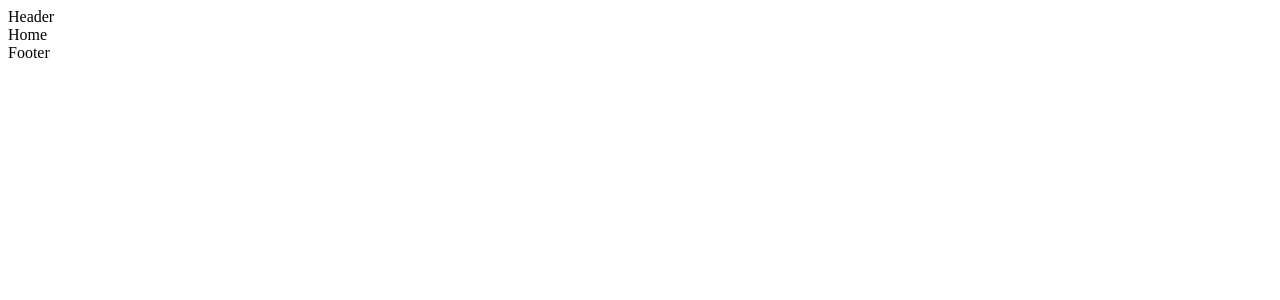
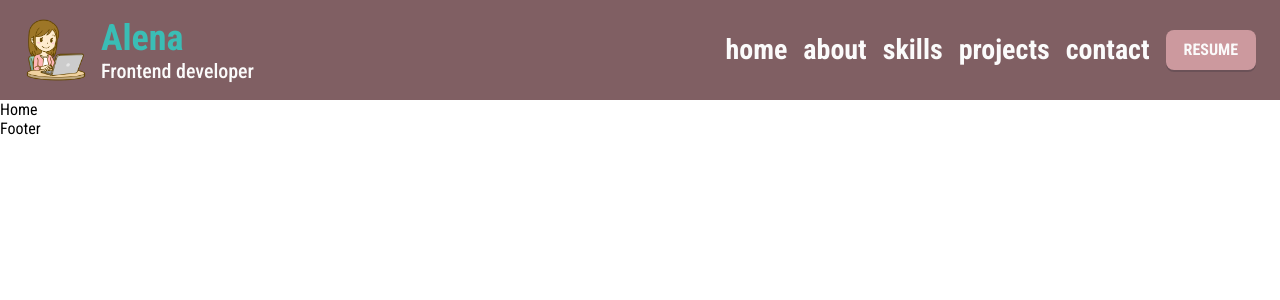
Before and after one commit to AlenaGM/portfolio, a React (Create React App) app: page / in a window 1280 px wide. Shown: the top 300 px of the page. Built offline with nearby package versions, Linux system fonts and the light colour scheme.

Commit message:
upd navbar

```diff
--- a/src/App.js
+++ b/src/App.js
@@ -1,4 +1,5 @@
 import { BrowserRouter, Routes, Route } from "react-router-dom";
+import "./App.scss";
 
 import {
   AboutPage,
@@ -21,6 +22,7 @@ function App() {
         <main className="main">
           <Routes>
             <Route path="/" element={<HomePage />} />
+            <Route path="/home" element={<HomePage />} />
             <Route path="/about" element={<AboutPage />} />
             <Route path="/skills" element={<SkillsPage />} />
             <Route path="/projects" element={<ProjectsPage />} />
--- /dev/null
+++ b/src/assets/styles/buttons.scss
@@ -0,0 +1,18 @@
+@import "./variables";
+
+.button {
+  color: $text-status;
+  font-size: 16px;
+  text-align: center;
+  text-transform: uppercase;
+  padding: 4px 18px;
+  background-color: $btn;
+  border: none;
+  border-radius: 8px;
+  box-shadow: 0 2px 0 #23262f3b;
+  cursor: pointer;
+  &:hover {
+    background-color: $btn-hover;
+    transform: translateY(-3px);
+  }
+}
--- /dev/null
+++ b/src/assets/styles/style.scss
@@ -0,0 +1,56 @@
+@import "./variables";
+@import "./buttons";
+@import url("https://fonts.googleapis.com/css2?family=Roboto+Condensed:wght@400;500;700&display=swap");
+
+body {
+  min-width: 300px;
+}
+
+#root {
+  min-height: 100vh;
+}
+
+* {
+  font-family: "Roboto Condensed", sans-serif;
+  margin: 0;
+  padding: 0;
+  box-sizing: border-box;
+}
+
+ul,
+li,
+dl {
+  list-style-type: none;
+  margin: 0;
+  padding: 0;
+}
+
+h1,
+h2,
+h3,
+h4,
+h5,
+h6 {
+  margin: 0;
+}
+
+a {
+  text-decoration: none;
+  color: inherit;
+  display: inline-block;
+  &:hover {
+    text-decoration: none;
+    color: inherit;
+  }
+}
+
+p {
+  margin: 0;
+  padding: 0;
+}
+
+input::-webkit-outer-spin-button,
+input::-webkit-inner-spin-button {
+  -webkit-appearance: none;
+  margin: 0;
+}
--- a/src/assets/styles/variables.scss
+++ b/src/assets/styles/variables.scss
@@ -0,0 +1,23 @@
+$text-main: #4f4f4f;
+$text-second: #bdbdbd;
+$text-status: #fbfbfb;
+$text-color: #3abdb5;
+
+$bg: #efdbddbf;
+$bg-header: #805f63;
+
+$table-bg: #fff8f9;
+$table-border: #cc999e;
+
+$row-hover: #fcf1f3;
+$row-edit: #ffe5e8;
+$row-border: #e5acb1;
+
+$success: rgb(83, 193, 130);
+$warning: rgb(255, 176, 105);
+$error: rgb(251, 117, 117);
+$info: rgb(76, 144, 235);
+
+$btn: #cc999e;
+$btn-hover: #e5acb1;
+$btn-press: #ffd9dc;
--- a/src/components/header/Header.js
+++ b/src/components/header/Header.js
@@ -1,9 +1,51 @@
+import React, { useState } from "react";
+import { Link, NavLink } from "react-router-dom";
+
+import logo from "../../assets/images/logo.png";
+
 import "./header.scss";
 
-import React from "react";
+const Header = () => {
+  const [menuOpen, setMenuOpen] = useState(false);
 
-const Header = () => {
-  return <div>Header</div>;
+  return (
+    <header className="app__header">
+      <Link to="/">
+        <div>
+          <img className="app__header_logo" src={logo} alt="logo" />
+          <h1 className="app__header_title">
+            <span>Alena</span> Frontend developer
+          </h1>
+        </div>
+      </Link>
+      <nav className="app__header_menu">
+        <ul>
+          {["home", "about", "skills", "projects", "contact"].map((item) => (
+            <li>
+              <NavLink
+                end
+                style={({ isActive }) => ({
+                  color: isActive ? "#3ABDB5" : "inherit",
+                })}
+                to={`/${item}`}
+              >
+                {item}
+              </NavLink>
+            </li>
+          ))}
+          <li className="app__header_resume button" type="button">
+            <a
+              href="https://github.com/AlenaGM"
+              target="_blank"
+              rel="noreferrer"
+            >
+              Resume
+            </a>
+          </li>
+        </ul>
+      </nav>
+    </header>
+  );
 };
 
 export default Header;
--- a/src/components/header/header.scss
+++ b/src/components/header/header.scss
@@ -1 +1,65 @@
 @import "../../assets/styles/variables.scss";
+@import "../../assets/styles/buttons.scss";
+
+.app {
+  &__header {
+    display: flex;
+    flex-direction: row;
+    justify-content: space-between;
+    align-items: center;
+    background-color: $bg-header;
+    padding: 16px;
+    div {
+      display: flex;
+    }
+    &_logo {
+      max-width: 80px;
+      margin-right: 5px;
+      &:hover {
+        cursor: pointer;
+      }
+      @media screen and (max-width: 450px) {
+        max-width: 60px;
+      }
+    }
+    &_title {
+      display: flex;
+      flex-direction: column;
+      align-items: flex-start;
+      justify-content: center;
+      font-weight: 500;
+      font-size: calc(4px + 2vmin);
+      color: $text-status;
+      span {
+        font-weight: bold;
+        font-size: calc(20px + 2vmin);
+        color: $text-color;
+        &:hover {
+          color: $text-status;
+        }
+      }
+      &:hover {
+        cursor: pointer;
+      }
+    }
+    &_menu {
+      ul {
+        display: flex;
+        flex-wrap: wrap;
+        justify-content: flex-end;
+        align-items: center;
+        font-weight: bold;
+        font-size: calc(12px + 2vmin);
+        line-height: 32px;
+        color: $text-status;
+        li {
+          color: $text-status;
+          margin: 0 8px;
+          &:hover {
+            color: $text-color;
+          }
+        }
+      }
+    }
+  }
+}
--- a/src/index.js
+++ b/src/index.js
@@ -1,6 +1,8 @@
 import React from "react";
 import ReactDOM from "react-dom/client";
 import App from "./App";
+
+import "./assets/styles/style.scss";
 
 const root = ReactDOM.createRoot(document.getElementById("root"));
 root.render(
```
Also changed, not shown: src/assets/images/logo.png (added).
